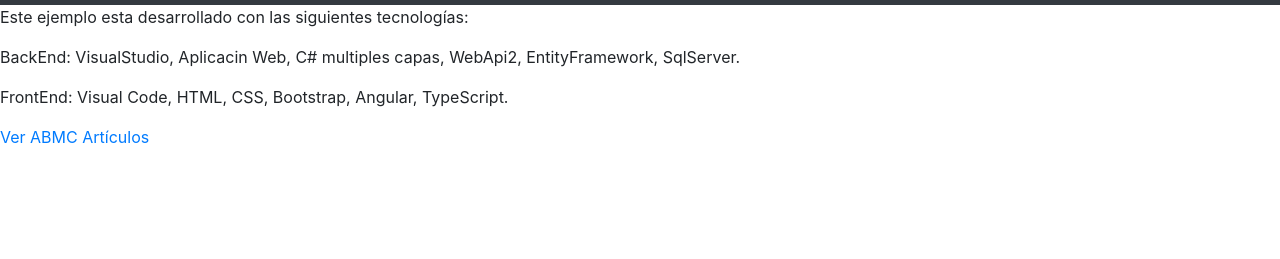
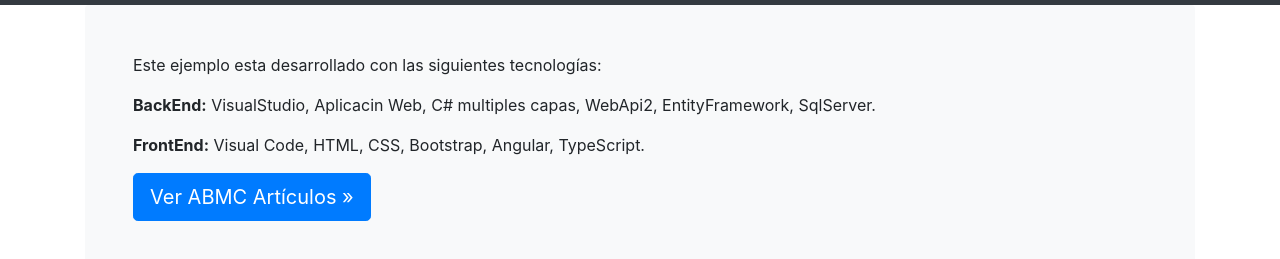
Before and after one commit to SofiCibello/html-pymes-2021-leg79906, a plain HTML site: page inicio.html in a window 1280 px wide. Shown: the part 275-534 px from the top of the page. Drawn offline with nearby package versions, Linux system fonts and the light colour scheme.

Commit message:
1 file modified

```diff
--- a/inicio.html
+++ b/inicio.html
@@ -68,15 +68,20 @@
       background-size: cover;
     }
   </style> -->
-  <p>Este ejemplo esta desarrollado con las siguientes tecnolog&iacute;as:</p>
-  <p>BackEnd: VisualStudio, Aplicacin Web, C# multiples capas, WebApi2, EntityFramework, SqlServer.</p>
-  <p>FrontEnd: Visual Code, HTML, CSS, Bootstrap, Angular, TypeScript.</p>
 
-  <!-- <button type="button">
-      Ver ABMC Art&iacute;culos
-    </button> -->
+  <main class="container">
+    <div class="bg-light p-5 rounded">
+      <p>Este ejemplo esta desarrollado con las siguientes tecnolog&iacute;as:</p>
+      <p><b>BackEnd:</b> VisualStudio, Aplicacin Web, C# multiples capas, WebApi2, EntityFramework, SqlServer.</p>
+      <p><b>FrontEnd:</b> Visual Code, HTML, CSS, Bootstrap, Angular, TypeScript.</p>
 
-  <a href="articulos.html">Ver ABMC Art&iacute;culos</a>
+      <!-- <button type="button">
+        Ver ABMC Art&iacute;culos
+      </button> -->
+
+      <a class="btn btn-lg btn-primary" href="articulos.html" role="button">Ver ABMC Art&iacute;culos »</a>
+    </div>
+  </main>
 
 </body>
 
```
